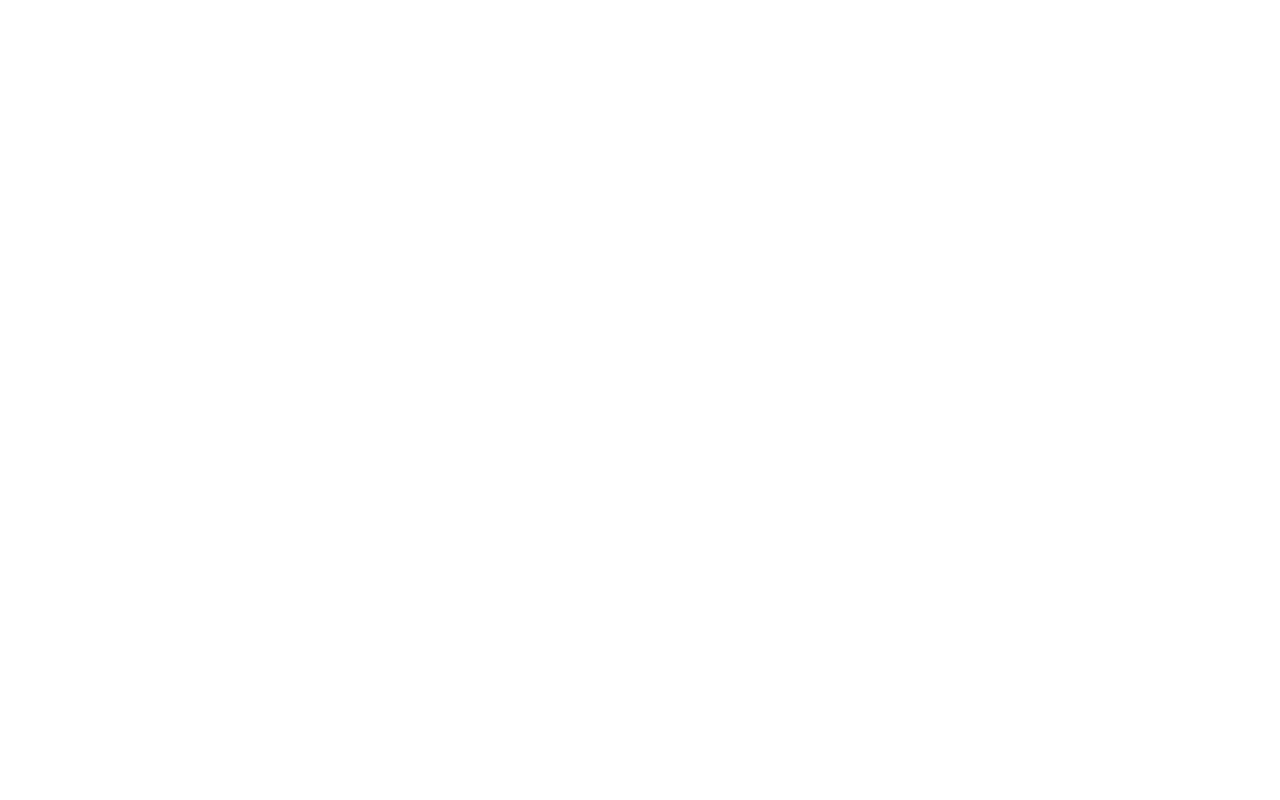
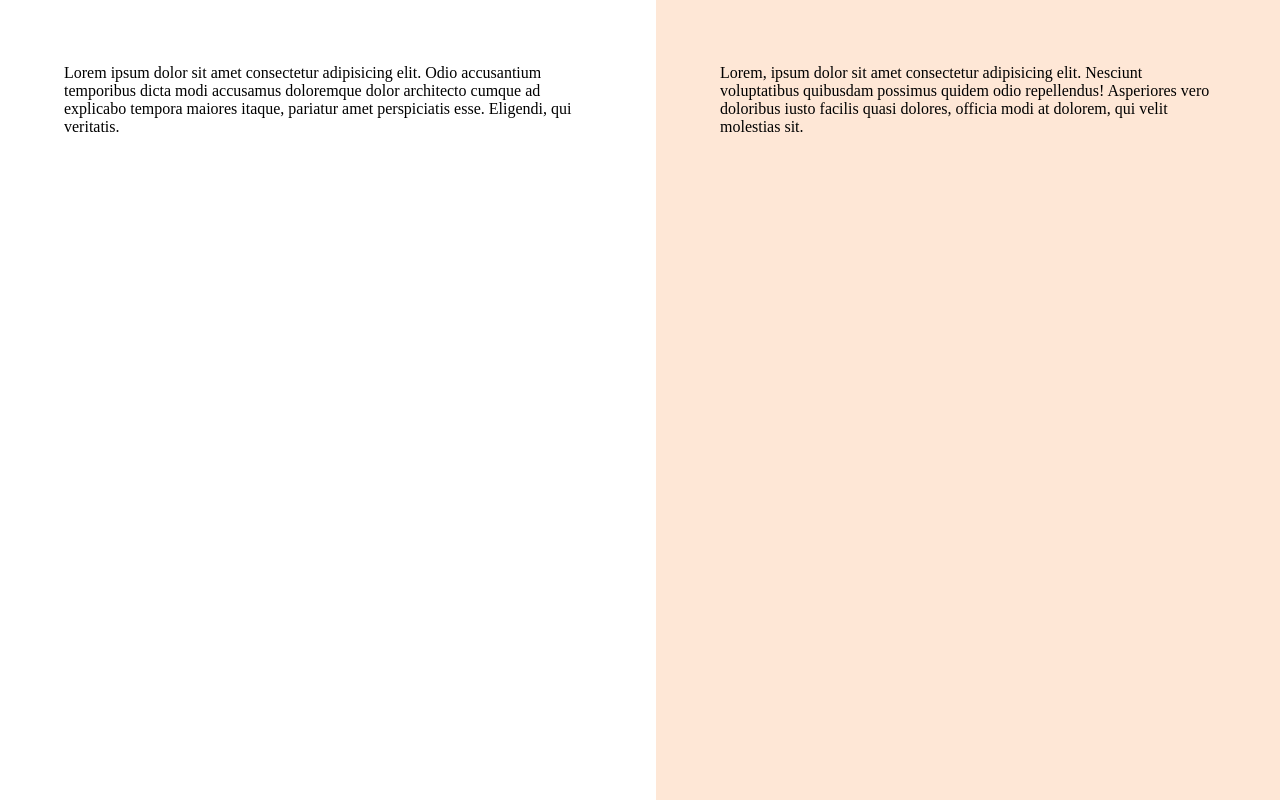
Before and after one commit to Mauriciof2002/formulario-de-matricula, a plain HTML site: page index.html in a window 1280 px wide. Drawn offline with Linux system fonts and the light colour scheme.

Commit message:
layout css

```diff
--- a/index.html
+++ b/index.html
@@ -11,8 +11,21 @@
 
   <link rel="stylesheet" href="styles/index.css">
   <link href="https://fonts.googleapis.com/css2?family=Poppins:ital,wght@0,100;0,200;0,300;0,400;0,500;0,600;0,700;0,800;0,900;1,100;1,200;1,300;1,400;1,500;1,600;1,700;1,800;1,900&display=swap" rel="stylesheet">
+
 </head>
 <body>
+  <div id="app">
+    <main>
+      <div class="main-container">
+        Lorem ipsum dolor sit amet consectetur adipisicing elit. Odio accusantium temporibus dicta modi accusamus doloremque dolor architecto cumque ad explicabo tempora maiores itaque, pariatur amet perspiciatis esse. Eligendi, qui veritatis.
+      </div>
+    </main>
 
+    <aside>
+      <div class="aside-container">
+        Lorem, ipsum dolor sit amet consectetur adipisicing elit. Nesciunt voluptatibus quibusdam possimus quidem odio repellendus! Asperiores vero doloribus iusto facilis quasi dolores, officia modi at dolorem, qui velit molestias sit.
+      </div>
+    </aside>
+  </div>
 </body>
 </html>
--- a/styles/global.css
+++ b/styles/global.css
@@ -1,3 +1,9 @@
+* {
+  margin: 0;
+  padding: 0;
+  box-sizing: border-box;
+}
+
 :root {
   --font-family: 'Poppins', sans-serif;
   --text: 400 1rem/1.5 var(--font-family);
@@ -15,3 +21,7 @@
   --stroke-hightlight: #F3541C;
   --semantic-error: #DC2626;
 }
+
+body {
+  overflow: hidden;
+}
--- a/styles/index.css
+++ b/styles/index.css
@@ -1 +1,2 @@
 @import url(global.css);
+@import url(layout.css);
--- /dev/null
+++ b/styles/layout.css
@@ -0,0 +1,26 @@
+#app {
+  display: grid;
+  grid-template-columns: 51.25% 48.75%;
+
+  height: 100vh;
+  overflow: hidden;
+}
+
+main{
+  overflow: auto;
+  padding: 4rem;
+
+  & .main-conatiner {
+    max-width: 33rem;
+    margin-left: auto;
+ }
+}
+
+aside {
+  background-color: var(--surface-secondary);
+  padding: 4rem;
+
+  & .aside-container {
+    max-width: 31rem;
+  }
+}
```
